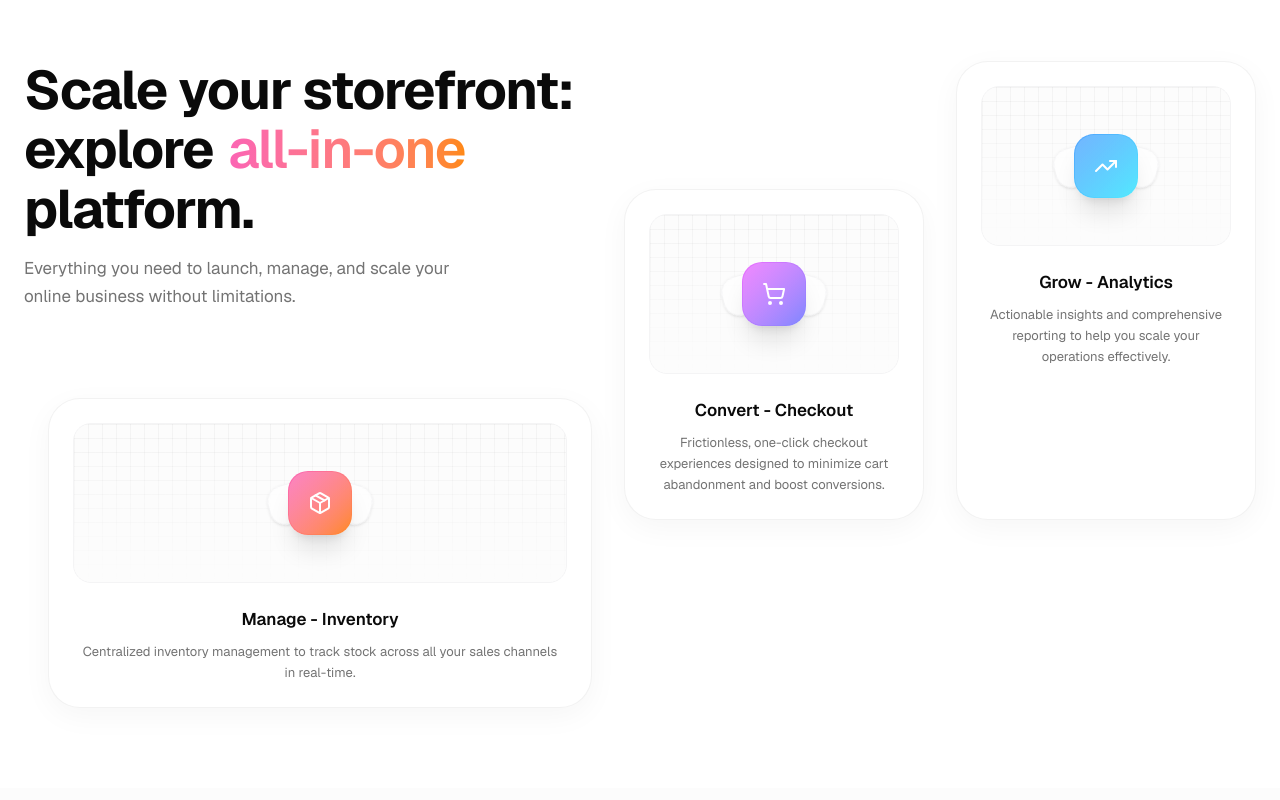
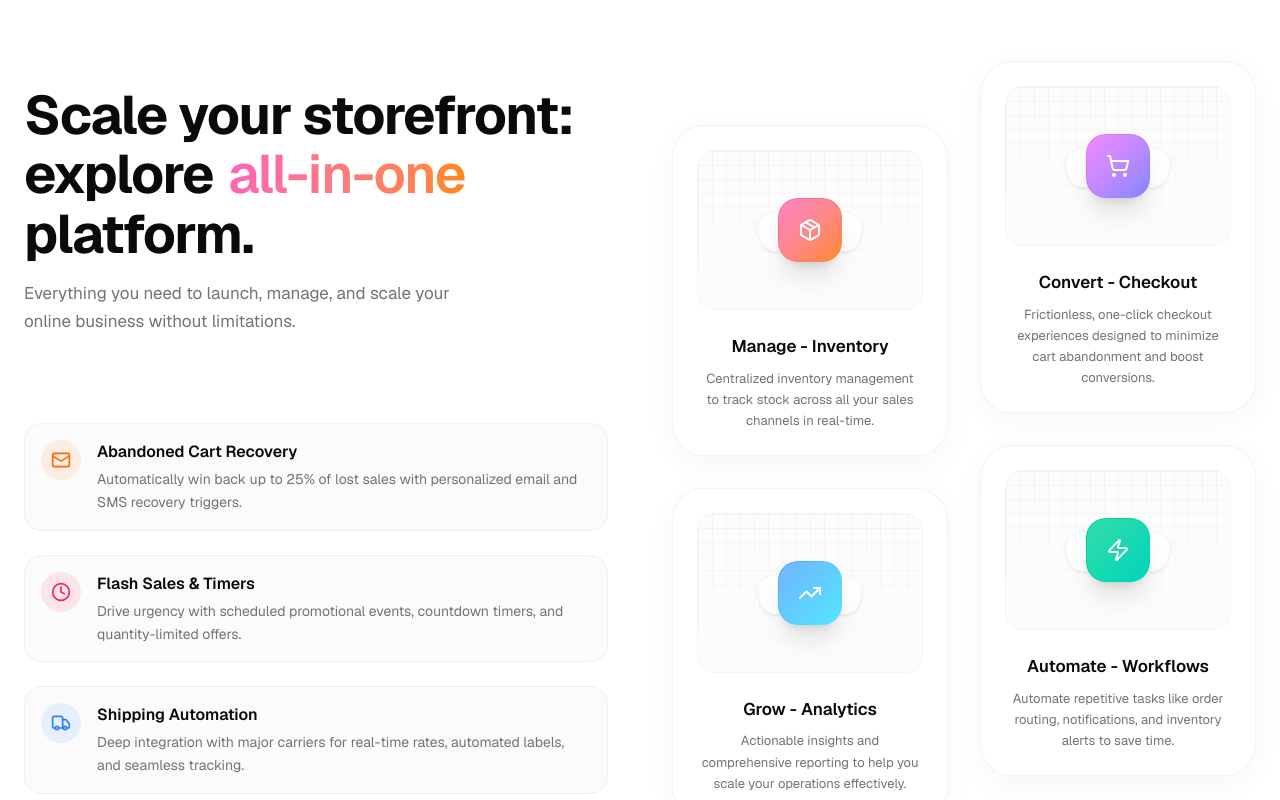
Before and after one commit to DreamX-Origin-Technologies/DreamXOrigin, a React (Vite) app: page /ecommerce in a window 1280 px wide. Shown: the part 2000-2800 px from the top of the page. Built offline with nearby package versions, Linux system fonts and the light colour scheme.

Commit message:
feat: add EcommercePreview page with hero, feature, and solution sections

```diff
--- a/src/pages/EcommercePreview.tsx
+++ b/src/pages/EcommercePreview.tsx
@@ -9,7 +9,10 @@ import {
   Package,
   Shield,
   ShoppingCart,
-  TrendingUp
+  TrendingUp,
+  Clock,
+  Mail,
+  Truck
 } from "lucide-react";
 import { SeoHead } from "@/components/SeoHead";
 import { EcommerceOneStopIllustration } from "@/components/ecommerce-one-stop-illustration";
@@ -152,55 +155,88 @@ export function EcommercePreview() {
       {/* Platform capabilities / What we build for business */}
       <section className="w-full py-20 px-4 md:px-6 overflow-hidden bg-background">
         <div className="container mx-auto max-w-7xl pt-10">
-          <div className="grid lg:grid-cols-[1fr_auto] gap-12 lg:gap-8 items-start w-full relative">
+          <div className="grid grid-cols-1 lg:grid-cols-2 gap-12 lg:gap-16 items-center w-full relative">
 
-            {/* Left Column: Content + Card 1 */}
-            <div className="flex flex-col gap-10 lg:gap-14 max-w-xl z-20">
+            {/* Left Column: Content & Illustration */}
+            <div className="flex flex-col gap-8 max-w-2xl z-20">
               <div className="flex flex-col items-start text-left">
                 <h2 className="text-4xl sm:text-5xl lg:text-[54px] font-bold tracking-tight leading-[1.1] text-foreground mb-4">
                   Scale your storefront:<br className="hidden sm:block" /> explore <span className="text-transparent bg-clip-text bg-gradient-to-r from-pink-400 to-orange-400 font-semibold px-1">all-in-one</span> platform.
                 </h2>
-                <p className="text-muted-foreground text-base sm:text-[17px] max-w-md leading-relaxed mb-8">
+                <p className="text-muted-foreground text-base sm:text-[17px] max-w-md leading-relaxed mb-6">
                   Everything you need to launch, manage, and scale your online business without limitations.
                 </p>
-                {/* <div className="flex flex-col sm:flex-row gap-4 w-full sm:w-auto">
-                   <Button size="lg" className="rounded-xl h-12 px-8 bg-zinc-900 text-white hover:bg-zinc-800 dark:bg-white dark:text-zinc-900 dark:hover:bg-zinc-200 shadow-sm font-medium w-full sm:w-auto transition-all">
-                     Try for free!
-                   </Button>
-                   <Button variant="outline" size="lg" className="rounded-xl h-12 px-8 shadow-sm font-medium border-border w-full sm:w-auto hover:bg-muted transition-all">
-                     View Demo
-                   </Button>
-                 </div> */}
               </div>
 
-              {/* Card 1 - Manage */}
-              <div className="lg:pl-6 w-full flex justify-center lg:justify-start">
+              {/* E-commerce Capabilities block to fill the gap */}
+              <div className="mt-8 flex flex-col gap-4 sm:gap-6">
+                <div className="flex items-start gap-4 p-4 rounded-2xl bg-muted/40 border border-border/50 transition-colors hover:bg-muted/60">
+                  <div className="flex-shrink-0 w-10 h-10 rounded-full bg-orange-500/10 flex items-center justify-center text-orange-500">
+                    <Mail className="w-5 h-5" />
+                  </div>
+                  <div>
+                    <h3 className="text-[15px] sm:text-base font-semibold text-foreground">Abandoned Cart Recovery</h3>
+                    <p className="text-xs sm:text-sm text-muted-foreground mt-1 leading-relaxed">Automatically win back up to 25% of lost sales with personalized email and SMS recovery triggers.</p>
+                  </div>
+                </div>
+
+                <div className="flex items-start gap-4 p-4 rounded-2xl bg-muted/40 border border-border/50 transition-colors hover:bg-muted/60">
+                  <div className="flex-shrink-0 w-10 h-10 rounded-full bg-rose-500/10 flex items-center justify-center text-rose-500">
+                    <Clock className="w-5 h-5" />
+                  </div>
+                  <div>
+                    <h3 className="text-[15px] sm:text-base font-semibold text-foreground">Flash Sales & Timers</h3>
+                    <p className="text-xs sm:text-sm text-muted-foreground mt-1 leading-relaxed">Drive urgency with scheduled promotional events, countdown timers, and quantity-limited offers.</p>
+                  </div>
+                </div>
+
+                <div className="flex items-start gap-4 p-4 rounded-2xl bg-muted/40 border border-border/50 transition-colors hover:bg-muted/60">
+                  <div className="flex-shrink-0 w-10 h-10 rounded-full bg-blue-500/10 flex items-center justify-center text-blue-500">
+                    <Truck className="w-5 h-5" />
+                  </div>
+                  <div>
+                    <h3 className="text-[15px] sm:text-base font-semibold text-foreground">Shipping Automation</h3>
+                    <p className="text-xs sm:text-sm text-muted-foreground mt-1 leading-relaxed">Deep integration with major carriers for real-time rates, automated labels, and seamless tracking.</p>
+                  </div>
+                </div>
+              </div>
+            </div>
+
+            {/* Right Column: 2x2 Staggered Grid */}
+            <div className="grid grid-cols-1 sm:grid-cols-2 gap-6 lg:gap-8 relative z-10 w-full mb-10 sm:mb-0">
+              {/* Column 1 - Starts lower on larger screens */}
+              <div className="flex flex-col gap-6 lg:gap-8 sm:mt-12 lg:mt-16">
                 <FeatureCard
                   title="Manage - Inventory"
                   description="Centralized inventory management to track stock across all your sales channels in real-time."
                   icon={<Package className="w-6 h-6 text-white" />}
                   gradient="from-pink-400 to-orange-400"
-                  className="max-w-full lg:max-w-full"
+                  className="w-full max-w-full"
+                />
+                <FeatureCard
+                  title="Grow - Analytics"
+                  description="Actionable insights and comprehensive reporting to help you scale your operations effectively."
+                  icon={<TrendingUp className="w-6 h-6 text-white" />}
+                  gradient="from-blue-400 to-cyan-300"
+                  className="w-full max-w-full"
                 />
               </div>
-            </div>
 
-            {/* Right Column Grid (Cards 2 & 3) */}
-            <div className="grid sm:grid-cols-2 gap-6 lg:gap-8 relative z-10 w-full lg:w-auto mt-8 lg:mt-0 pb-10">
-              <div className="flex justify-center sm:justify-end lg:mt-32">
+              {/* Column 2 */}
+              <div className="flex flex-col gap-6 lg:gap-8 mb-12 sm:mb-0">
                 <FeatureCard
                   title="Convert - Checkout"
                   description="Frictionless, one-click checkout experiences designed to minimize cart abandonment and boost conversions."
                   icon={<ShoppingCart className="w-6 h-6 text-white" />}
                   gradient="from-fuchsia-400 to-indigo-400"
+                  className="w-full max-w-full"
                 />
-              </div>
-              <div className="flex justify-center sm:justify-start lg:mt-0">
                 <FeatureCard
-                  title="Grow - Analytics"
-                  description="Actionable insights and comprehensive reporting to help you scale your operations effectively."
-                  icon={<TrendingUp className="w-6 h-6 text-white" />}
-                  gradient="from-blue-400 to-cyan-300"
+                  title="Automate - Workflows"
+                  description="Automate repetitive tasks like order routing, notifications, and inventory alerts to save time."
+                  icon={<Zap className="w-6 h-6 text-white" />}
+                  gradient="from-emerald-400 to-teal-400"
+                  className="w-full max-w-full"
                 />
               </div>
             </div>
```
